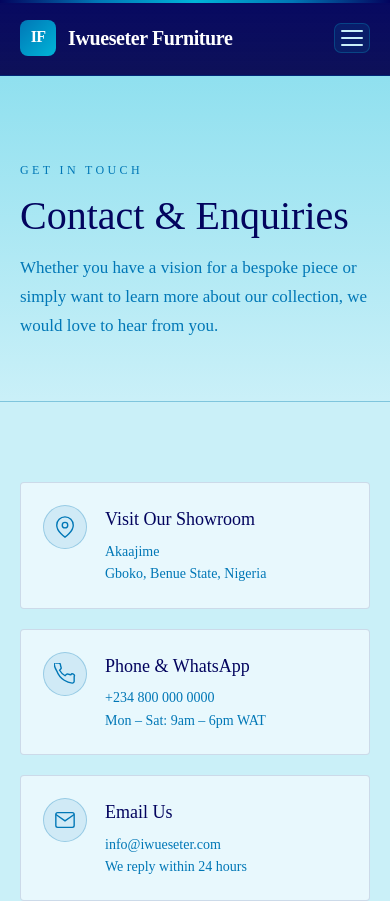
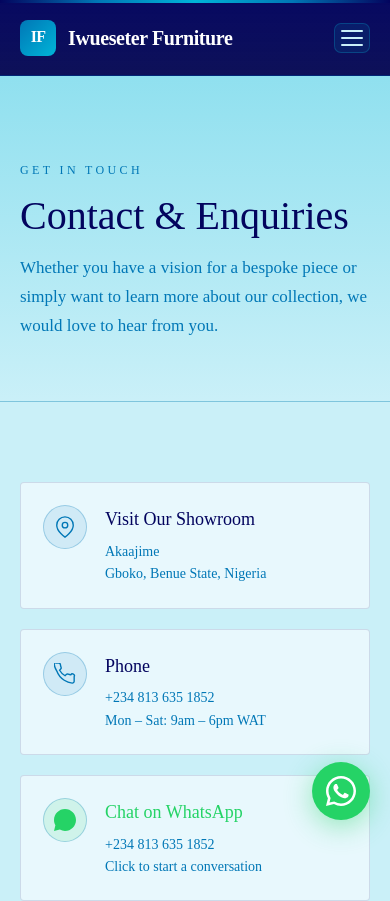
Before and after one commit to SughnenWeb3/iwueseter-furnitures, a Next.js app: page /contact in a window 390 px wide. Shown: the top 901 px of the page. Built offline with nearby package versions, Linux system fonts and the light colour scheme.

Commit message:
Integrate WhatsApp click-to-chat (+2348136351852)
- Floating WhatsApp FAB on every page via root layout
- Pulsing animation to draw attention
- WhatsApp card on contact page with direct chat link
- Phone number updated to +234 813 635 1852

```diff
--- a/src/app/contact/page.tsx
+++ b/src/app/contact/page.tsx
@@ -86,11 +86,30 @@ export default function ContactPage() {
                   </svg>
                 </div>
                 <div>
-                  <h3>Phone &amp; WhatsApp</h3>
-                  <p>+234 800 000 0000</p>
+                  <h3>Phone</h3>
+                  <p>+234 813 635 1852</p>
                   <p>Mon – Sat: 9am – 6pm WAT</p>
                 </div>
               </div>
+
+              <a
+                href="https://wa.me/2348136351852?text=Hello!%20I'm%20interested%20in%20your%20furniture."
+                target="_blank"
+                rel="noopener noreferrer"
+                className={styles.infoCard}
+                style={{ textDecoration: "none", cursor: "pointer" }}
+              >
+                <div className={styles.infoIcon} style={{ background: "rgba(37,211,102,0.12)", color: "#25D366" }}>
+                  <svg xmlns="http://www.w3.org/2000/svg" viewBox="0 0 32 32" width="22" height="22" fill="currentColor">
+                    <path d="M16 0C7.164 0 0 7.163 0 16c0 2.822.737 5.469 2.027 7.77L0 32l8.468-2.004A15.93 15.93 0 0016 32c8.836 0 16-7.163 16-16S24.836 0 16 0zm7.307 19.347c-.4-.2-2.368-1.168-2.735-1.302-.367-.133-.634-.2-.9.2-.267.4-1.034 1.302-1.268 1.568-.233.267-.467.3-.867.1-.4-.2-1.688-.622-3.215-1.984-1.188-1.06-1.99-2.369-2.223-2.769-.233-.4-.025-.616.175-.815.18-.18.4-.467.6-.7.2-.233.267-.4.4-.667.133-.267.067-.5-.033-.7-.1-.2-.9-2.168-1.234-2.968-.325-.78-.656-.674-.9-.686l-.767-.013c-.267 0-.7.1-1.067.5-.367.4-1.4 1.368-1.4 3.334s1.433 3.868 1.633 4.134c.2.267 2.82 4.302 6.832 6.034.955.412 1.7.658 2.281.843.958.305 1.831.262 2.52.159.769-.114 2.368-.968 2.701-1.902.333-.934.333-1.734.233-1.902-.1-.167-.367-.267-.767-.467z"/>
+                  </svg>
+                </div>
+                <div>
+                  <h3 style={{ color: "#25D366" }}>Chat on WhatsApp</h3>
+                  <p>+234 813 635 1852</p>
+                  <p>Click to start a conversation</p>
+                </div>
+              </a>
 
               <div className={styles.infoCard}>
                 <div className={styles.infoIcon}>
--- a/src/app/layout.tsx
+++ b/src/app/layout.tsx
@@ -1,5 +1,6 @@
 import type { Metadata } from "next";
 import "./globals.css";
+import WhatsAppButton from "@/components/WhatsAppButton/WhatsAppButton";
 
 export const metadata: Metadata = {
   title: "Desmond Iorfa | Master Carpenter and Bespoke Furniture",
@@ -13,7 +14,10 @@ export default function RootLayout({
 }: Readonly<{ children: React.ReactNode }>) {
   return (
     <html lang="en" data-scroll-behavior="smooth">
-      <body>{children}</body>
+      <body>
+        {children}
+        <WhatsAppButton />
+      </body>
     </html>
   );
 }
--- /dev/null
+++ b/src/components/WhatsAppButton/WhatsAppButton.module.css
@@ -0,0 +1,59 @@
+/* ─── Floating action button ─────────────────────────── */
+.fab {
+  position: fixed;
+  bottom: 32px;
+  right: 32px;
+  z-index: 999;
+  display: flex;
+  align-items: center;
+  gap: 10px;
+  padding: 13px 20px 13px 16px;
+  background: #25D366;
+  color: #ffffff;
+  border-radius: 999px;
+  text-decoration: none;
+  box-shadow: 0 6px 28px rgba(37, 211, 102, 0.45);
+  transition: transform 0.25s ease, box-shadow 0.25s ease, padding 0.25s ease;
+  overflow: hidden;
+}
+
+.fab:hover {
+  transform: translateY(-3px) scale(1.04);
+  box-shadow: 0 10px 36px rgba(37, 211, 102, 0.55);
+}
+
+/* Label — visible on desktop, hidden on small screens */
+.label {
+  font-family: 'Times New Roman', Times, serif;
+  font-size: 14px;
+  font-weight: 600;
+  white-space: nowrap;
+  color: #ffffff;
+}
+
+/* Pulsing ring to draw attention */
+.pulse {
+  position: absolute;
+  inset: 0;
+  border-radius: 999px;
+  border: 2px solid rgba(37, 211, 102, 0.6);
+  animation: pulse 2.4s ease-out infinite;
+  pointer-events: none;
+}
+
+@keyframes pulse {
+  0%   { transform: scale(1);   opacity: 0.8; }
+  70%  { transform: scale(1.5); opacity: 0; }
+  100% { transform: scale(1.5); opacity: 0; }
+}
+
+@media (max-width: 640px) {
+  .fab {
+    bottom: 24px;
+    right: 20px;
+    padding: 14px;
+    border-radius: 50%;
+  }
+
+  .label { display: none; }
+}
--- /dev/null
+++ b/src/components/WhatsAppButton/WhatsAppButton.tsx
@@ -0,0 +1,36 @@
+"use client";
+
+import styles from "./WhatsAppButton.module.css";
+
+const PHONE = "2348136351852";
+const MESSAGE = encodeURIComponent(
+  "Hello! I'm interested in your furniture. I'd like to know more."
+);
+const WHATSAPP_URL = `https://wa.me/${PHONE}?text=${MESSAGE}`;
+
+export default function WhatsAppButton() {
+  return (
+    <a
+      href={WHATSAPP_URL}
+      target="_blank"
+      rel="noopener noreferrer"
+      className={styles.fab}
+      aria-label="Chat with us on WhatsApp"
+      title="Chat on WhatsApp"
+    >
+      {/* WhatsApp SVG icon */}
+      <svg
+        xmlns="http://www.w3.org/2000/svg"
+        viewBox="0 0 32 32"
+        width="30"
+        height="30"
+        fill="#ffffff"
+        aria-hidden="true"
+      >
+        <path d="M16 0C7.164 0 0 7.163 0 16c0 2.822.737 5.469 2.027 7.77L0 32l8.468-2.004A15.93 15.93 0 0016 32c8.836 0 16-7.163 16-16S24.836 0 16 0zm0 29.333a13.27 13.27 0 01-6.771-1.854l-.486-.29-5.026 1.189 1.215-4.898-.317-.502A13.267 13.267 0 012.667 16C2.667 8.637 8.637 2.667 16 2.667c7.363 0 13.333 5.97 13.333 13.333S23.363 29.333 16 29.333zm7.307-9.986c-.4-.2-2.368-1.168-2.735-1.302-.367-.133-.634-.2-.9.2-.267.4-1.034 1.302-1.268 1.568-.233.267-.467.3-.867.1-.4-.2-1.688-.622-3.215-1.984-1.188-1.06-1.99-2.369-2.223-2.769-.233-.4-.025-.616.175-.815.18-.18.4-.467.6-.7.2-.233.267-.4.4-.667.133-.267.067-.5-.033-.7-.1-.2-.9-2.168-1.234-2.968-.325-.78-.656-.674-.9-.686l-.767-.013c-.267 0-.7.1-1.067.5-.367.4-1.4 1.368-1.4 3.334s1.433 3.868 1.633 4.134c.2.267 2.82 4.302 6.832 6.034.955.412 1.7.658 2.281.843.958.305 1.831.262 2.52.159.769-.114 2.368-.968 2.701-1.902.333-.934.333-1.734.233-1.902-.1-.167-.367-.267-.767-.467z"/>
+      </svg>
+      <span className={styles.label}>Chat with us</span>
+      <span className={styles.pulse} aria-hidden="true" />
+    </a>
+  );
+}
```
